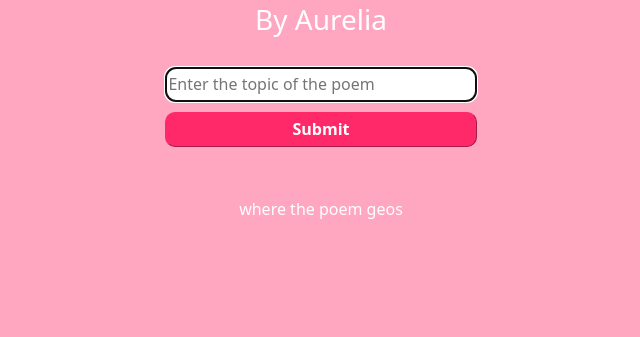
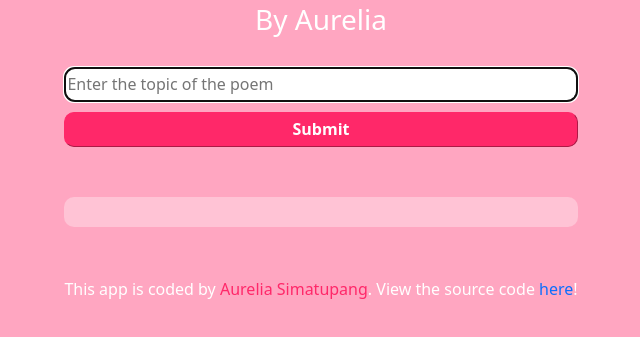
Before and after one commit to aurelreynasimatupang/shecodes_plus_ai, a plain HTML site: page index.html in a window 1280 px wide. Shown: the part 203-540 px from the top of the page, without its empty margins (319-959 px from the left). Drawn offline with nearby package versions, Linux system fonts and the light colour scheme.

Commit message:
basic javascript

```diff
--- a/index.html
+++ b/index.html
@@ -6,6 +6,9 @@
     <script src="https://cdn.jsdelivr.net/npm/axios/dist/axios.min.js"></script>
     <link rel="stylesheet" href="https://cdn.jsdelivr.net/npm/bootstrap@5.3.2/dist/css/bootstrap.min.css" integrity="sha384-T3c6CoIi6uLrA9TneNEoa7RxnatzjcDSCmG1MXxSR1GAsXEV/Dwwykc2MPK8M2HN" crossorigin="anonymous">
     <script src="https://cdn.jsdelivr.net/npm/bootstrap@5.3.2/dist/js/bootstrap.min.js" integrity="sha384-BBtl+eGJRgqQAUMxJ7pMwbEyER4l1g+O15P+16Ep7Q9Q+zqX6gSbd85u4mG4QzX+" crossorigin="anonymous"></script>
+    <link rel="preconnect" href="https://fonts.googleapis.com">
+    <link rel="preconnect" href="https://fonts.gstatic.com" crossorigin>
+    <link href="https://fonts.googleapis.com/css2?family=Allura&display=swap" rel="stylesheet">
     <title>Poem Generator</title>
 </head>
 <style>
@@ -47,8 +50,29 @@
     .btn-submit:hover {
         background-color: #da235a;
     }
-    #poem {
+    .poem {
         margin-top: 50px;
+        margin-bottom: 50px;
+        font-size: 30px;
+        color: #540437;
+        font-family: "Allura", cursive;
+        font-weight: 400;
+        font-style: normal;
+        background-color: #ffc3d5;
+        padding: 15px;
+        border-radius: 10px;
+    }
+    .pink {
+        color:#FF2869;
+    }
+    .a, a:hover, a:visited {
+        color:#FF2869;
+    }
+    a, a:visited {
+        text-decoration: none;
+    }
+    a:hover {
+        text-decoration: underline;
     }
 </style>
 <body>
@@ -66,9 +90,10 @@
                 />
                 <input type="submit" class="btn-submit"/>
             </form>
-            <div id="poem">
-                where the poem geos
+            <div class="poem" id="poem">
+
             </div>
+            This app is coded by <span class="pink">Aurelia Simatupang</span>. View the source code <a href="https://github.com/aurelreynasimatupang/shecodes_plus_ai">here</a>!
         </div>
 
     </div>
--- a/index.js
+++ b/index.js
@@ -3,9 +3,14 @@ let apiUrl = '';
 let context = '';
 let promptText = '';
 
-const getAI = (event) => {
+const generatePoem = (event) => {
     event.preventDefault();
-    console.log(event.target[0]);
+
+
+    new Typewriter('#poem', {
+        strings: 'Include poem',
+        autoStart: true,
+    })
     // console.log('Processing');
     // context = 'be polite and provide a very short answer';
     // promptText = 'Who the first sfemale president was';
@@ -14,11 +19,4 @@ const getAI = (event) => {
 }
 
 const formComponenet = document.querySelector("form");
-formComponenet.addEventListener("submit", getAI);
-
-const showPoem = () => {
-    new Typewriter("#poem", {
-        strings: [response.data.answer],
-        autoStart: true,
-      });
-}
+formComponenet.addEventListener("submit", generatePoem);
```
